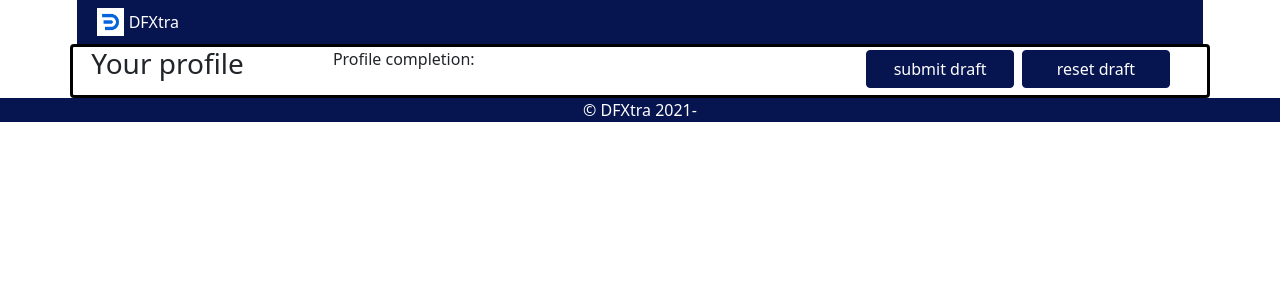
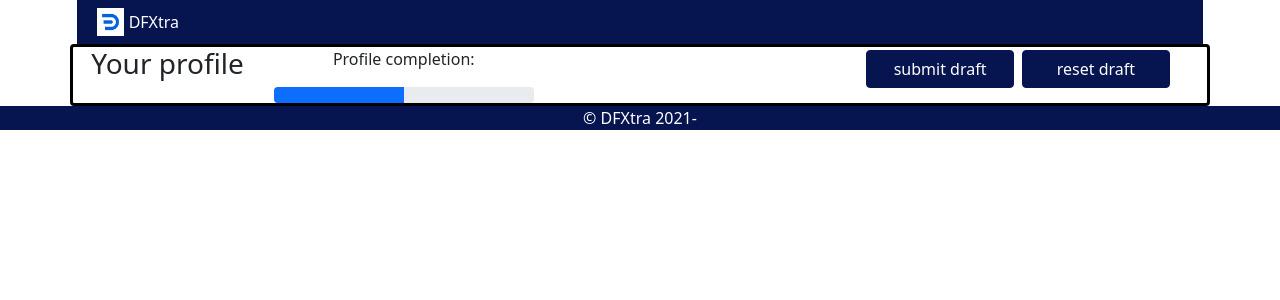
Before and after one commit to dfGroup2/team-engineering-frontend, a React (Create React App) app in the folder frontend/: page /edit in a window 1280 px wide. Shown: the top 300 px of the page. Built offline with nearby package versions, Linux system fonts and the light colour scheme.

Commit message:
added a progress bar

```diff
--- a/frontend/package.json
+++ b/frontend/package.json
@@ -12,6 +12,7 @@
     "dotenv": "^10.0.0",
     "nodemon": "^2.0.15",
     "react": "^17.0.2",
+    "react-bootstrap": "^2.0.3",
     "react-dom": "^17.0.2",
     "react-router-dom": "^6.1.1",
     "react-scripts": "4.0.3",
--- a/frontend/src/Components/EditProfilePage.jsx
+++ b/frontend/src/Components/EditProfilePage.jsx
@@ -2,6 +2,7 @@ import React from 'react'
 import PropTypes from 'prop-types'
 import { Link } from 'react-router-dom';
 import '../css/EditProfilePage.css';
+import ProgressBar from 'react-bootstrap/ProgressBar'
 
 const EditProfilePage = props => {
 	return (
@@ -12,6 +13,7 @@ const EditProfilePage = props => {
 				<br />
 				<div className="col-3">
 					<p>Profile completion: </p>
+					<ProgressBar now={50} />
 				</div>
 				<p className="col-3"></p>
 				<div className="col-4 ">
```
Also changed, not shown: 1 other file (tests, documents, lock files or other folders).
